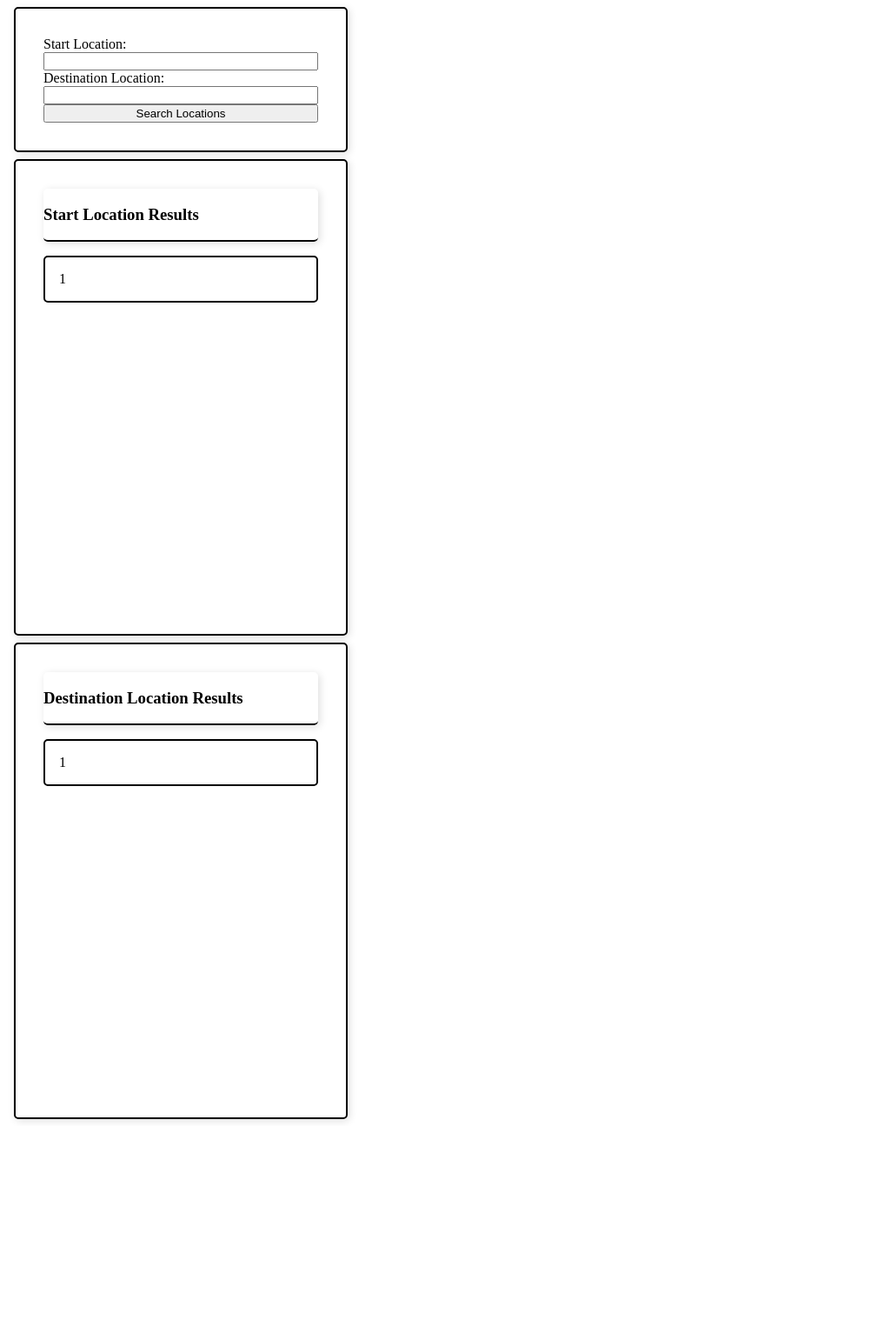
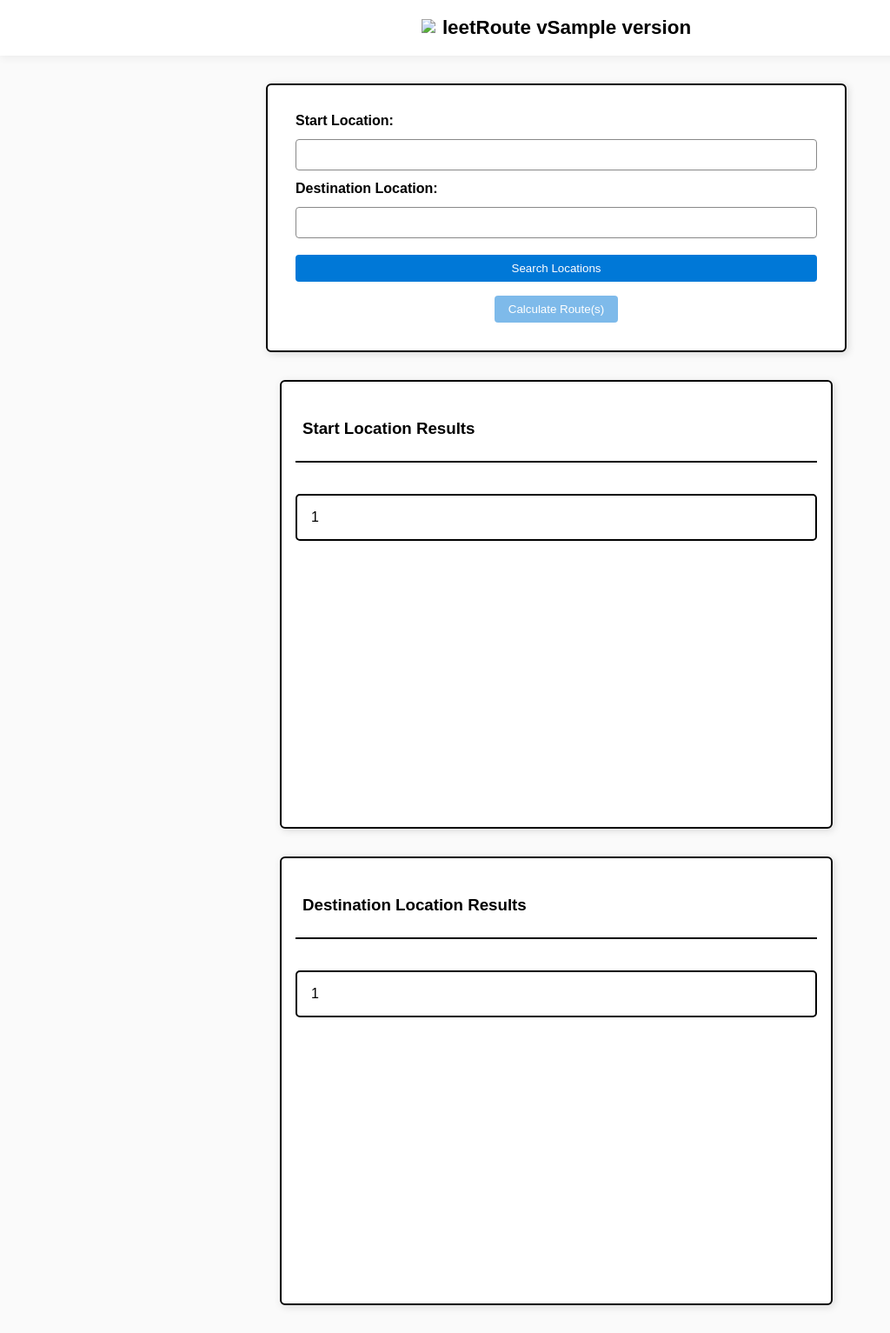
Before and after one commit to sigilpunk/leetRoute, a Python web app: template templates/index.html.jinja in a window 1280 px wide. Shown: the whole page at 87% size, without its empty margins (0-1024 px from the left). Before the commit the page ends 1290 px from the top, so only its background shows below. Run offline with Jinja, Linux system fonts and the light colour scheme; the template is opened without the code that fills it: most values are stand-ins (such as "Sample title", 1, 10 or a date in 2020).

Commit message:
we should start killing people who came up with frontend

```diff
--- a/templates/index.html.jinja
+++ b/templates/index.html.jinja
@@ -3,42 +3,140 @@
 
 <head>
     <meta charset="utf-8">
+    <title>leetRoute - Home</title>
+    <link rel="icon" href="{{ url_for('static', filename='/images/favicon.ico') }}">
     <style>
-        div {
-            width: 25%;
-            margin: .5em;
-            box-shadow: 2px 2px 10px #0002;
-            border-radius: 5px;
+        body {
+            font-family: sans-serif;
+            margin: 0;
+            background: #fafafa;
+        }
+
+        #header {
+            display: flex;
+            align-items: center;
+            justify-content: center;
+            gap: 0.5em;
+            padding: 1.2em 2em;
+            background: #fff;
+            box-shadow: 0 2px 10px #0001;
+            margin-bottom: 2em;
+        }
+
+        #header-logo {
+            height: 2em;
+        }
+
+        #header h1 {
+            margin: 0;
+            font-size: 1.4em;
+            font-weight: 600;
         }
 
         #locations-form-div {
             border: 2px solid black;
+            border-radius: 6px;
+            background: #fff;
+            box-shadow: 2px 2px 10px #0002;
             padding: 2em;
+            width: 90%;
+            max-width: 600px;
+            margin: 0 auto 2em auto;
+        }
+
+        form#locations-form {
+            display: flex;
+            flex-direction: column;
+            gap: 0.75em;
+        }
+
+        form#locations-form label {
+            font-weight: bold;
+        }
+
+        form#locations-form input[type="text"] {
+            border: 1px solid #888;
+            border-radius: 4px;
+            padding: 0.5em;
+            font-size: 1em;
+        }
+
+        #search-button {
+            background: #0078d7;
+            color: white;
+            border: none;
+            padding: 0.6em 1em;
+            border-radius: 4px;
+            cursor: pointer;
+            transition: background 0.2s;
+            margin-top: 0.5em;
+        }
+
+        #search-button:hover {
+            background: #005ea6;
+        }
+
+        #calculate-div {
+            margin-top: 1em;
+            display: flex;
+            justify-content: center;
+        }
+
+        #calculate-button {
+            background: #0078d7;
+            color: white;
+            border: none;
+            padding: 0.6em 1.2em;
+            border-radius: 4px;
+            cursor: pointer;
+            transition: background 0.2s;
+        }
+
+        #calculate-button:disabled {
+            opacity: 0.5;
+            cursor: not-allowed;
+        }
+
+        #calculate-button:hover:enabled {
+            background: #005ea6;
         }
 
         .error-block {
-            border: 4px solid red;
+            border: 3px solid red;
             color: #622;
+            background: #fff;
+            border-radius: 6px;
+            box-shadow: 2px 2px 10px #0002;
             padding: 2em;
+            width: 90%;
+            max-width: 600px;
+            margin: 0 auto 2em auto;
+            text-align: center;
         }
 
         .search-results {
             height: 30em;
-            overflow-y: scroll;
-            padding: 2em;
+            overflow-y: auto;
+            padding: 1em;
             border: 2px solid black;
+            border-radius: 6px;
+            background: #fff;
+            box-shadow: 2px 2px 10px #0002;
             display: flex;
             flex-direction: column;
+            gap: 0.75em;
+            width: 90%;
+            max-width: 600px;
+            margin: 0 auto 2em auto;
         }
 
         .search-header {
             position: sticky;
             top: 0;
             background: #fff;
-            z-index: 9999;
-            width: 100%;
             border-bottom: 2px solid black;
-            margin: 0;
+            margin-bottom: 0.5em;
+            padding: 0.5em;
         }
 
         .search-result {
@@ -46,35 +144,47 @@
             border-radius: 5px;
             padding: 1em;
             transition: all ease-in-out 0.1s;
+            cursor: pointer;
+        }
+
+        .search-result.selected {
+            background-color: #9f9;
         }
 
         .search-result:hover {
             background-color: #bbb;
-            transform: translateY(-5px);
+            transform: translateY(-3px);
         }
 
         .search-result:active {
             background-color: #ddd;
-            transform: translateY(2px);
-        }
-
-        form#locations-form {
-            display: flex;
-            flex-direction: column;
+            transform: translateY(1px);
         }
     </style>
 </head>
 
 <body>
+    <div id="header">
+        <a href="/"><img id="header-logo" src="{{ url_for('static', filename='/images/favicon.ico') }}"></a>
+        <h1>leetRoute v{{ version }}</h1>
+    </div>
+
     <div id="locations-form-div">
         <form id="locations-form" action="/" method="get">
             <label for="start-loc">Start Location:</label>
             <input type="text" id="start-loc" name="s">
+
             <label for="dest-loc">Destination Location:</label>
             <input type="text" id="dest-loc" name="d">
+
             <input type="submit" id="search-button" value="Search Locations">
         </form>
+
+        <div id="calculate-div">
+            <input type="button" id="calculate-button" value="Calculate Route(s)" disabled>
+        </div>
     </div>
+
     {% if start_res and dest_res %}
         <div class="search-results" id="start-results" submitted="false">
             <div class="search-header">
@@ -84,6 +194,7 @@
                 <p class="search-result" resulttype="start" index="{{ choice[1] }}">{{ choice[0] }}</p>
             {% endfor %}
         </div>
+
         <div class="search-results" id="dest-results" submitted="false">
             <div class="search-header">
                 <h3>Destination Location Results</h3>
@@ -103,65 +214,50 @@
             <p>Please provide both locations</p>
         </div>
     {% endif %}
+
     <script>
         let startCoords = null;
         let destCoords = null;
+        let calculateButton = document.getElementById("calculate-button");
 
-        document.querySelector("input#search-button")
-        document.querySelectorAll(".search-result").forEach((element)=>{
-            element.onclick = function resultClick(e){
-                let loctype = e.target.attributes.resulttype.value;
-                let index = e.target.attributes.index.value
+        calculateButton.onclick = () => {
+            window.location.assign(`/calculate?s=${startCoords.lon},${startCoords.lat}&d=${destCoords.lon},${destCoords.lat}`);
+        };
+
+        function checkSelected() {
+            let startResults = document.querySelectorAll('.search-result[resulttype="start"]');
+            let destResults = document.querySelectorAll('.search-result[resulttype="dest"]');
+            let startSelected = Array.from(startResults).some(e => e.classList.contains("selected"));
+            let destSelected = Array.from(destResults).some(e => e.classList.contains("selected"));
+            return startSelected && destSelected;
+        }
+
+        document.querySelectorAll(".search-result").forEach((element) => {
+            element.onclick = function (e) {
+                let loctype = e.target.getAttribute("resulttype");
+                let index = e.target.getAttribute("index");
+
+                e.target.classList.toggle("selected");
                 fetch(`/getLocationByIndex?i=${index}&t=${loctype}`)
-                    .then(resp=> {
-                        if(!resp.ok) {
+                    .then(resp => {
+                        if (!resp.ok) {
                             throw new Error(`HTTP error! Status code: ${resp.status}; ${resp.statusText}`);
                         }
                         return resp.json();
                     })
                     .then(data => {
-
-
-                        if (data.loctype === "start") {
-                            startCoords = data.coords
-                        } else if (data.loctype === "dest") {
-                            destCoords = data.coords
+                        if (data.loctype === "start" && e.target.classList.contains("selected")) {
+                            startCoords = data.coords;
+                        } else if (data.loctype === "dest" && e.target.classList.contains("selected")) {
+                            destCoords = data.coords;
                         }
-                        console.log(startCoords, destCoords)
-                        // e.target.parentNode.setAttribute("submitted", "true")
-                        if (startCoords && destCoords){
-                            showCalculateButton()
-                        }
+                        calculateButton.disabled = !checkSelected();
                     })
                     .catch(error => {
-                        console.error('Error fetching data:', error); // Handle errors
+                        console.error('Error fetching data:', error);
                     });
-                };
-                // let startResDiv = document.querySelector("div#start-results");
-                // let destResDiv = document.querySelector("div#dest-results");
-                // let startResDivSubmitted = (startResDiv.attributes.submitted.value === "true");
-                // let destResDivSubmitted = (destResDiv.attributes.submitted.value === "true");
-                // if(startResDivSubmitted && destResDivSubmitted){
-                //     startResDiv.style.display = "none";
-                //     destResDiv.style.display = "none";
-                // }
-            });
-
-        function showCalculateButton() {
-            let locationsFormDiv = document.getElementById("locations-form-div");
-            let calculateButton = document.createElement("input");
-            let calculateDiv = document.createElement("div");
-            calculateButton.setAttribute("type", "button");
-            calculateButton.setAttribute("id", "calculate-button");
-            calculateButton.setAttribute("value", "Calculate\u0020Route(s)");
-            calculateButton.onclick = ()=>{
-                window.location.assign(`/calculate?s=${startCoords.lon},${startCoords.lat}&d=${destCoords.lon},${destCoords.lat}`)
-            }
-            calculateButton.setAttribute
-            calculateDiv.setAttribute("id", "calculate-div");
-            calculateDiv.append(calculateButton);
-            locationsFormDiv.appendChild(calculateDiv);
-        }
+            };
+        });
     </script>
 </body>
 
```
Also changed, not shown: LocationSearch.py (+64 -2 lines), app.py (+33 -10 lines), engine.py (+89 -10 lines), templates/calculate.html.jinja (+126 -26 lines), requirements.txt (line endings or trailing spaces), 1 other file.
